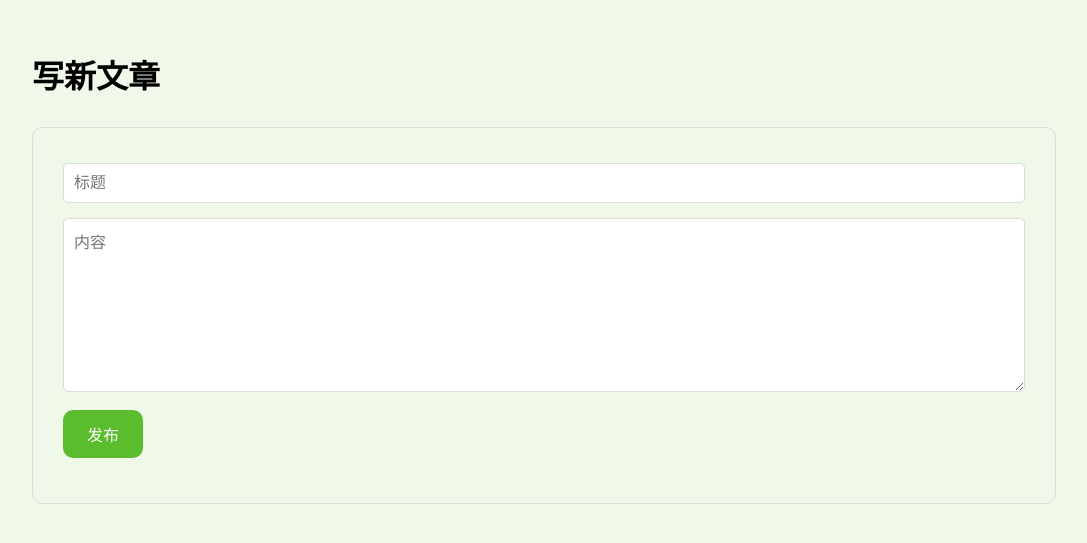
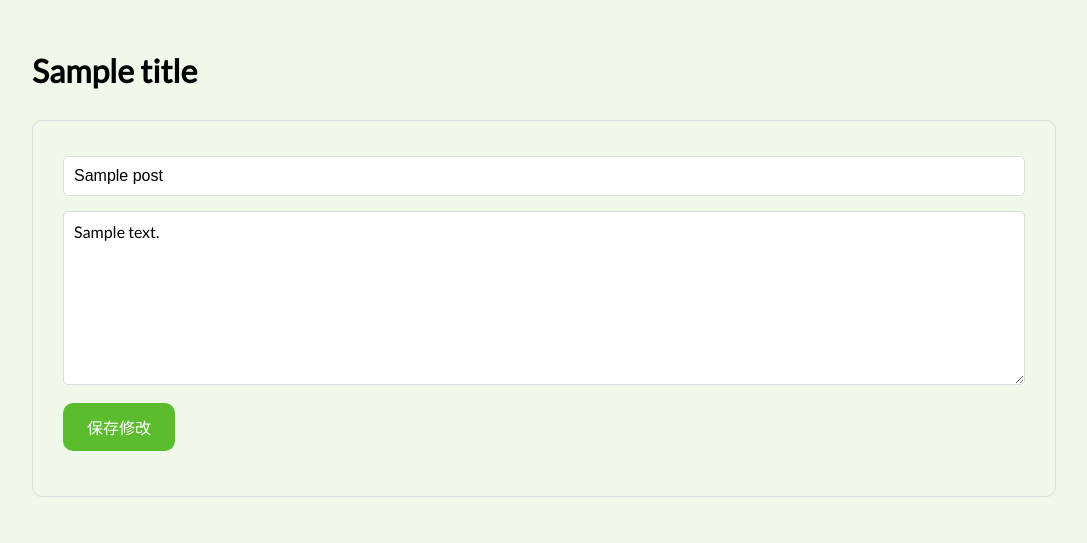
Before and after one commit to Kho10-16/python_for_web, a Flask app: template templates/post_form.html in a window 1280 px wide. Shown: the part 96-639 px from the top of the page, without its empty margins (96-1183 px from the left). Run offline with Flask 3, Linux system fonts and the light colour scheme; the template is opened without the code that fills it: most values are stand-ins (such as "Sample title", 1, 10 or a date in 2020).

Commit message:
Allow the edit in the part of the blog

```diff
--- a/app.py
+++ b/app.py
@@ -1,5 +1,5 @@
 # 导入flask
-from flask import Flask, render_template, request, redirect, url_for
+from flask import Flask, render_template, request, redirect, url_for, abort
 import os # 导入操作系统模块
 
 app = Flask(__name__)
@@ -131,6 +131,28 @@ def new_post():
             return redirect(url_for('blog'))
     return render_template('post_form.html', title='写新文章')
 
+def find_post(post_id):
+    for post in posts:
+        if post['id'] == post_id:
+            return post
+    return None
+
+@app.route('/blog/<int:post_id>/edit', methods=['GET', 'POST'])
+def edit_post(post_id):
+    post = find_post(post_id)
+    if post is None:
+        abort(404)
+
+    if request.method == 'POST':
+        post_title = request.form['title'].strip()
+        content = request.form['content'].strip()
+        if post_title and content:
+            post['title'] = post_title
+            post['content'] = content
+            return redirect(url_for('blog'))
+
+    return render_template('post_form.html', post=post, title='编辑文章')
+
 if __name__ == '__main__':
     # 部署时我们使用环境变量
     # 使其同时适用于生产和开发环境
--- a/templates/blog.html
+++ b/templates/blog.html
@@ -9,6 +9,7 @@
       <h2>{{ post.title }}</h2>
       <p class="post-content">{{ post.content }}</p>
       <small>文章编号 #{{ post.id }}</small>
+            <a href="{{ url_for('edit_post', post_id=post.id) }}">编辑</a>
     </div>
     {% endfor %}
   {% else %}
--- a/templates/post_form.html
+++ b/templates/post_form.html
@@ -1,15 +1,16 @@
 {% extends 'layout.html' %} {% block content %}
 <div class="container">
-  <h1>写新文章</h1>
+  <h1>{{ title }}</h1>
   <form method="POST">
     <div>
-      <input type="text" name="title" placeholder="标题" required />
+      <input type="text" name="title" placeholder="标题" required
+             value="{{ post.title if post else '' }}" />
     </div>
     <div>
-      <textarea name="content" rows="8" placeholder="内容" required></textarea>
+      <textarea name="content" rows="8" placeholder="内容" required>{{ post.content if post else '' }}</textarea>
     </div>
     <div>
-      <button type="submit">发布</button>
+      <button type="submit">{{ '保存修改' if post else '发布' }}</button>
     </div>
   </form>
 </div>
```
